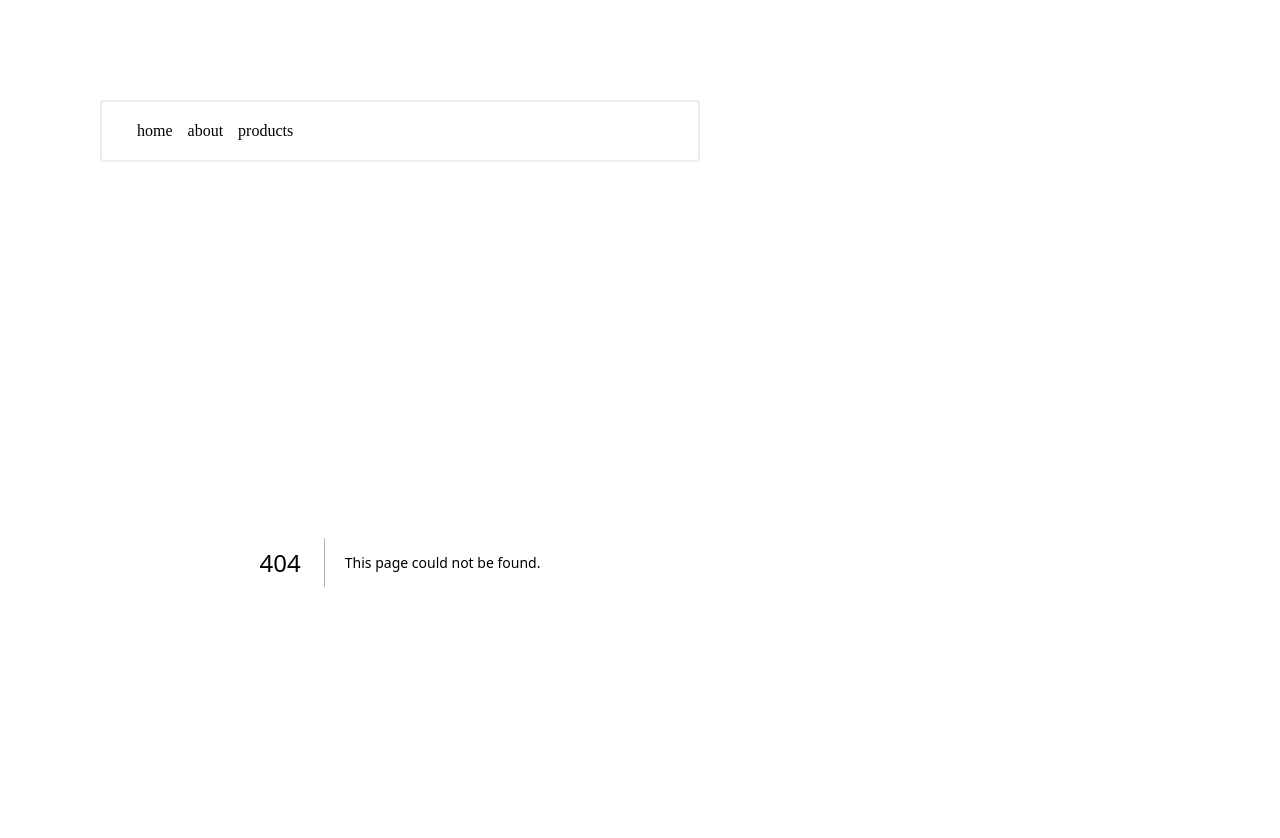
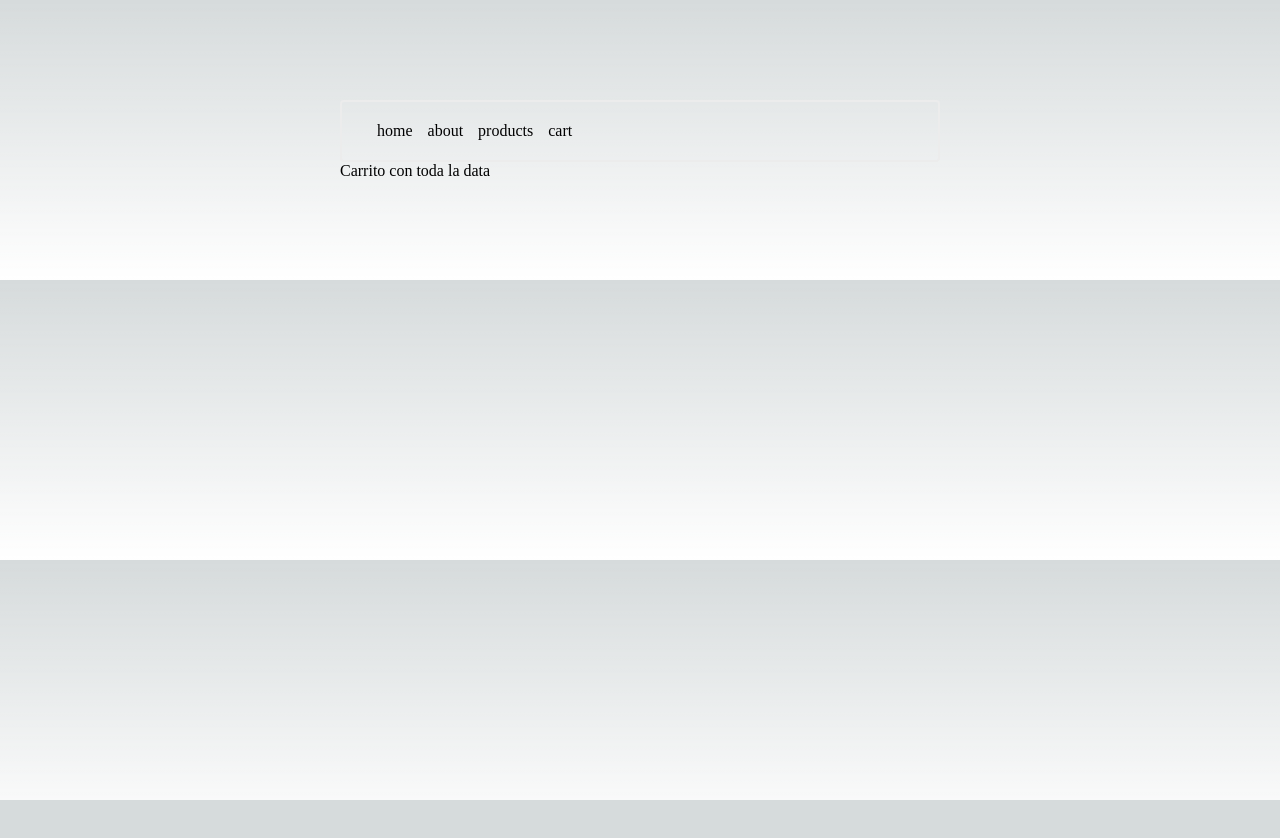
Before and after one commit to AgustinDi/ToqueDeBelleza, a Next.js app: page /cart in a window 1280 px wide. Before the commit this address had no page. Shown: the top 838 px of the page. After the commit the page ends 800 px from the top, so only its background shows below. Built offline with nearby package versions, Linux system fonts and the light colour scheme.

Commit message:
cart added

```diff
--- a/app/Components/NavBar.jsx
+++ b/app/Components/NavBar.jsx
@@ -11,6 +11,9 @@ const links = [
     },{
     name: 'products',
     link: '/products'
+    },{
+    name: 'cart',
+    link: '/cart'
     }
 ]
 
--- /dev/null
+++ b/app/cart/page.jsx
@@ -0,0 +1,7 @@
+export default function cart() {
+    return (
+        <>
+            Carrito con toda la data
+        </>
+    )
+}
```
